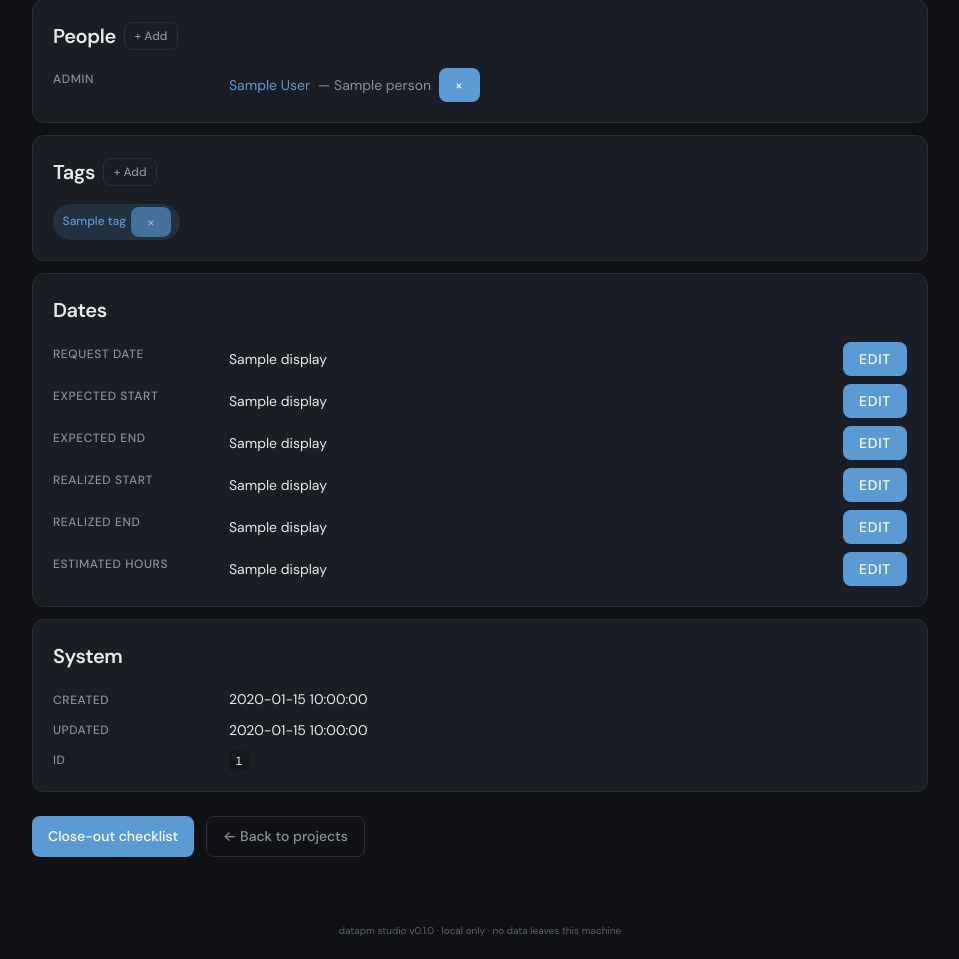
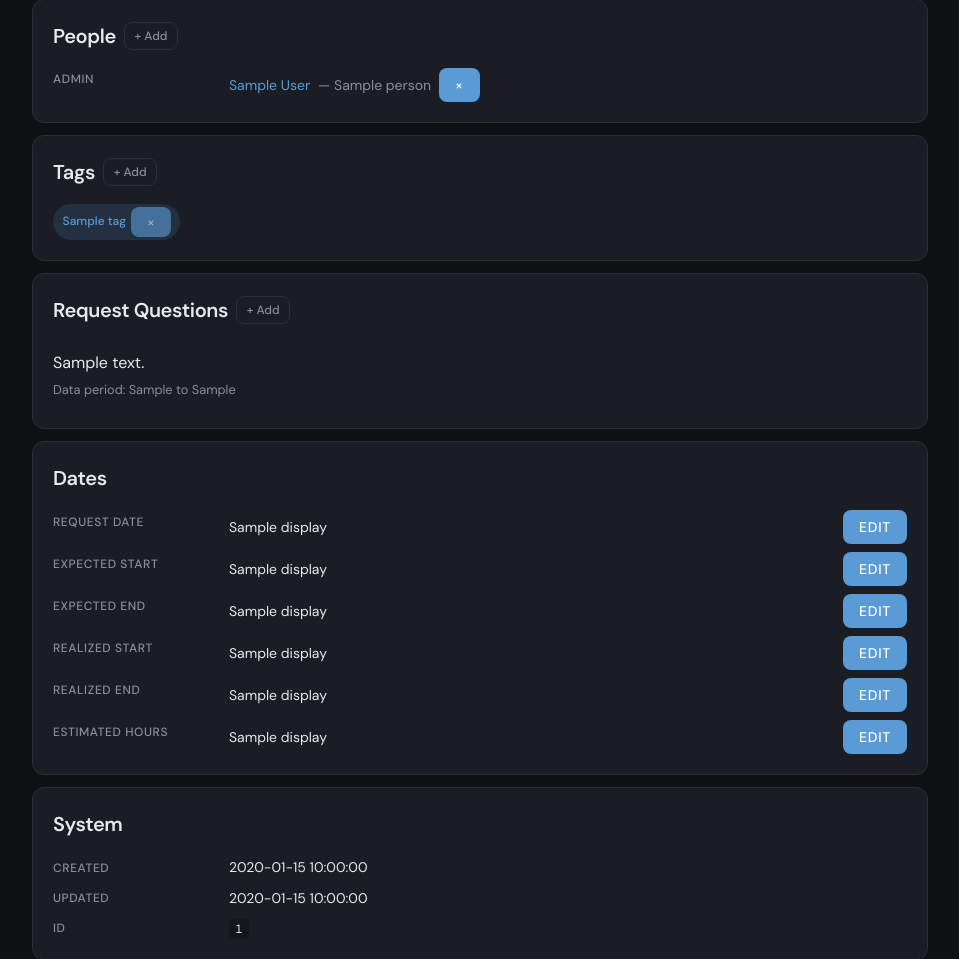
Before and after one commit to wiskas1000/datapm-studio, a Flask app: template datapm_studio/templates/projects/detail.html in a window 1280 px wide. Shown: the part 680-1639 px from the top of the page, without its empty margins (160-1119 px from the left). Run offline with Flask 3, Linux system fonts and the light colour scheme; the template is opened without the code that fills it: most values are stand-ins (such as "Sample title", 1, 10 or a date in 2020).

Commit message:
feat(routes): add request questions section to project detail page (#65)
Add list + inline add form for request questions on the project detail
page. Uses the same HTMX partial pattern as persons and tags sections.

Closes #59

Co-authored-by: Claude Opus 4.6 <noreply@anthropic.com>

```diff
--- a/datapm_studio/static/css/style.css
+++ b/datapm_studio/static/css/style.css
@@ -583,6 +583,31 @@ li {
     opacity: 1;
 }
 
+/* ── Request questions ── */
+.question-list {
+    display: flex;
+    flex-direction: column;
+    gap: 0.75rem;
+}
+
+.question-item {
+    padding: 0.5rem 0;
+    border-bottom: 1px solid var(--border);
+}
+
+.question-item:last-child {
+    border-bottom: none;
+}
+
+.question-text {
+    margin: 0;
+}
+
+.question-period {
+    margin: 0.25rem 0 0;
+    font-size: 0.8rem;
+}
+
 /* ── Inline Edit ── */
 .btn-inline-edit {
     background: none;
--- a/datapm_studio/templates/projects/detail.html
+++ b/datapm_studio/templates/projects/detail.html
@@ -55,6 +55,8 @@
 
 {% include "projects/partials/_tags_section.html" %}
 
+{% include "projects/partials/_questions_section.html" %}
+
 <div class="card">
   <h2>Dates</h2>
   <dl class="detail-grid">
--- /dev/null
+++ b/datapm_studio/templates/projects/partials/_questions_section.html
@@ -0,0 +1,30 @@
+{# Request questions section for project detail — shows questions with add form. #}
+<div id="project-questions" class="card">
+  <div class="card-header-row">
+    <h2>Request Questions</h2>
+    <button class="btn btn-secondary btn-sm"
+            hx-get="{{ url_for('projects.add_question_form', slug=project.slug) }}"
+            hx-target="#question-add-area"
+            hx-swap="innerHTML">+ Add</button>
+  </div>
+
+  {% if questions %}
+  <div class="question-list">
+    {% for q in questions %}
+    <div class="question-item">
+      <p class="question-text">{{ q.question_text }}</p>
+      {% if q.data_period_from or q.data_period_to %}
+      <p class="text-muted question-period">
+        Data period:
+        {{ q.data_period_from or "—" }} to {{ q.data_period_to or "—" }}
+      </p>
+      {% endif %}
+    </div>
+    {% endfor %}
+  </div>
+  {% else %}
+  <p class="text-muted">No request questions yet.</p>
+  {% endif %}
+
+  <div id="question-add-area"></div>
+</div>
```
Also changed, not shown: datapm_studio/routes/projects.py (+58 -0 lines), datapm_studio/templates/projects/partials/_question_add_form.html (added, +35 -0 lines), tests/test_routes/test_questions.py (added, +151 -0 lines).
